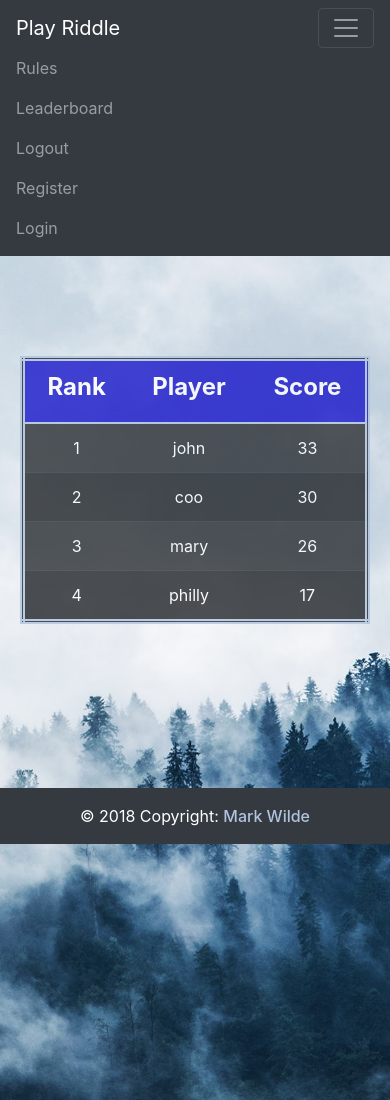
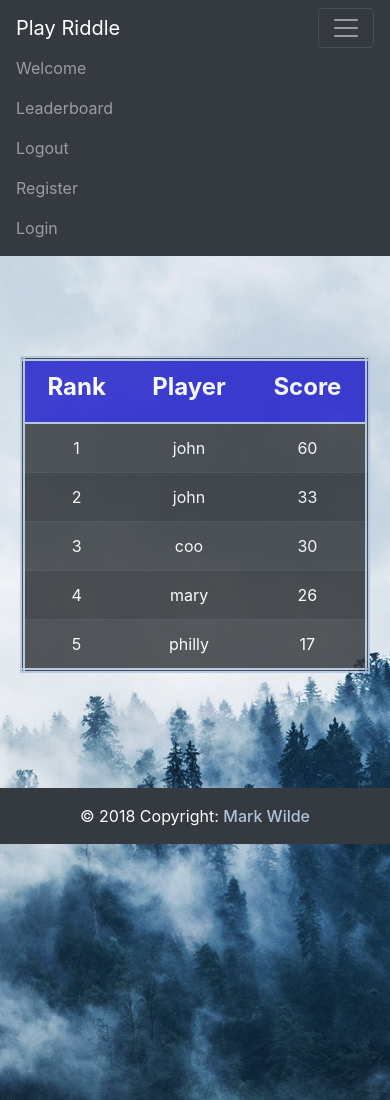
Before and after one commit to markwilde33/CI-project-three, a Flask app: page /leaderboard in a window 390 px wide, after a click that opens the changed part. Run offline with Flask 2, Linux system fonts and the light colour scheme; the visitor is signed in with stand-in values (Sample User, id 1); some libraries are stand-ins or nearby versions.

Commit message:
Added a media quiery to decrease imgae sizesfor small screens on the start_quiz page. Changed Rules to Welcome on the Navbar. Fixed minor typo on start_quiz page. Updated leaderboard.json

```diff
--- a/data/leaderboard.json
+++ b/data/leaderboard.json
@@ -1 +1 @@
-{"leaders": [{"username": "philly", "score": 17}, {"username": "mary", "score": 26}, {"username": "john", "score": 33}, {"username": "coo", "score": 30}]}
+{"leaders": [{"username": "philly", "score": 17}, {"username": "mary", "score": 26}, {"username": "john", "score": 33}, {"username": "coo", "score": 30}, {"username": "john", "score": 60}]}
--- a/static/css/style.css
+++ b/static/css/style.css
@@ -64,7 +64,6 @@ h2 {
    width: 100%;
    box-shadow: 3px 4px 7.4px 0.6px rgba(0, 0, 0, 0.2);
 }
-
 
 .card-riddle {
    box-shadow: 3px 4px 7.4px 0.6px rgba(0, 0, 0, 0.2);
@@ -315,6 +314,15 @@ footer {
 
 }
 
+@media(max-width:500px) {
+   .img-riddles {
+      width: 280px;
+      height: 210px;
+
+
+   }
+}
+
 /*--------------------------------------------Riddle Page Styles*/
 .riddle-styles {
    margin-top: 2rem;
--- a/templates/includes/_navbar.html
+++ b/templates/includes/_navbar.html
@@ -7,7 +7,7 @@
    <div class="collapse navbar-collapse" id="navbarNav">
       <ul class="navbar-nav mr-auto">
          <li class="nav-item">
-            <a class="nav-link" href="{{ url_for('start_quiz') }}">Rules</a>
+            <a class="nav-link" href="{{ url_for('start_quiz') }}">Welcome</a>
          </li>
          <li class="nav-item">
             <a class="nav-link" href="{{ url_for('leaderboard') }}">Leaderboard</a>
--- a/templates/start_quiz.html
+++ b/templates/start_quiz.html
@@ -17,7 +17,7 @@
             </div>
          </div>
          <div class="card-riddle col-sm-12  col-md-4  h-100 mb-4 order-sm-
-         first ">
+         first">
             <img class="card-img-top img-fluid w-100" src="static/img/yesplease.png" alt="riddle">
             <div class="card-body-riddle riddle-card">
                <p class="card-text-riddle">
```
